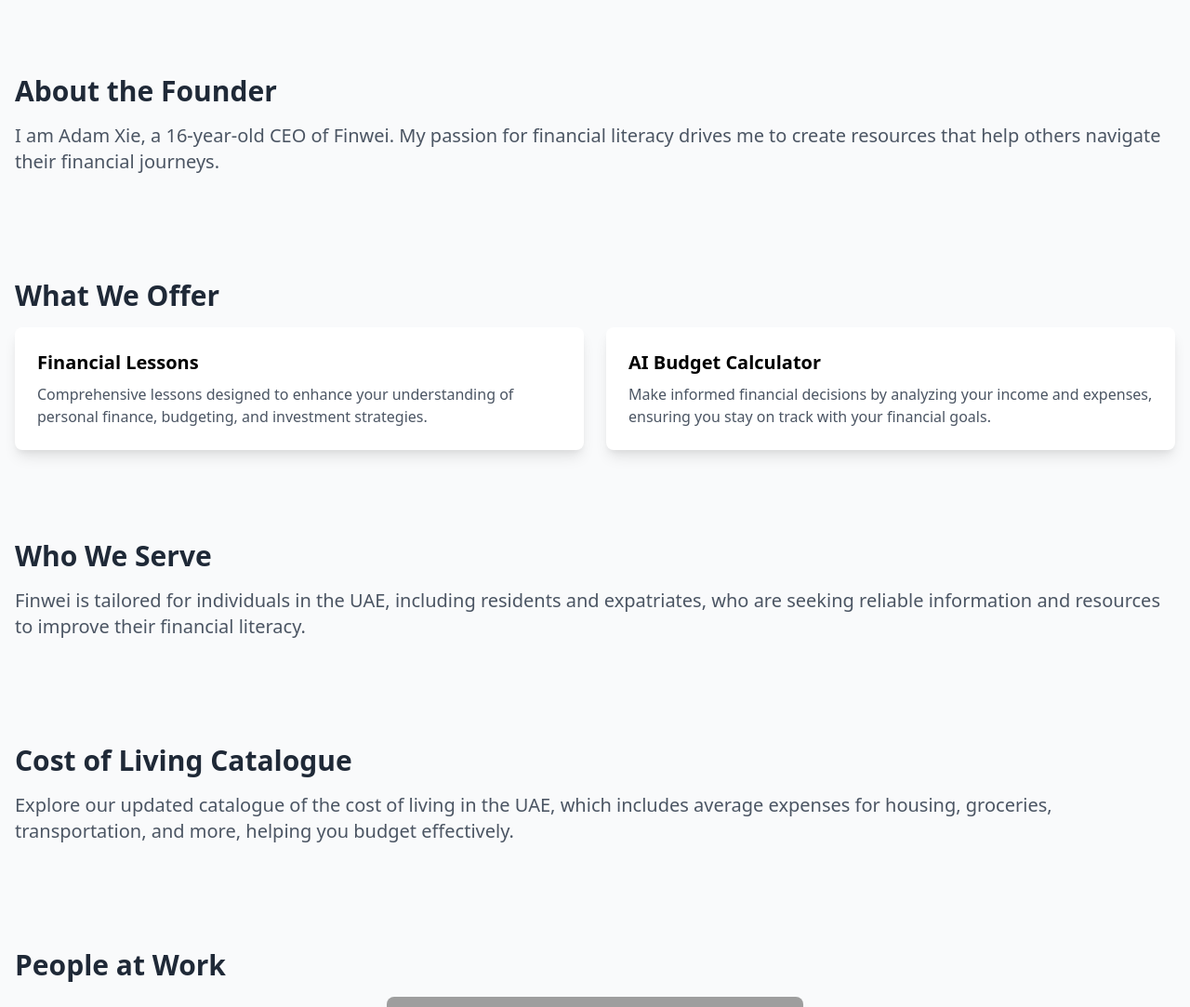
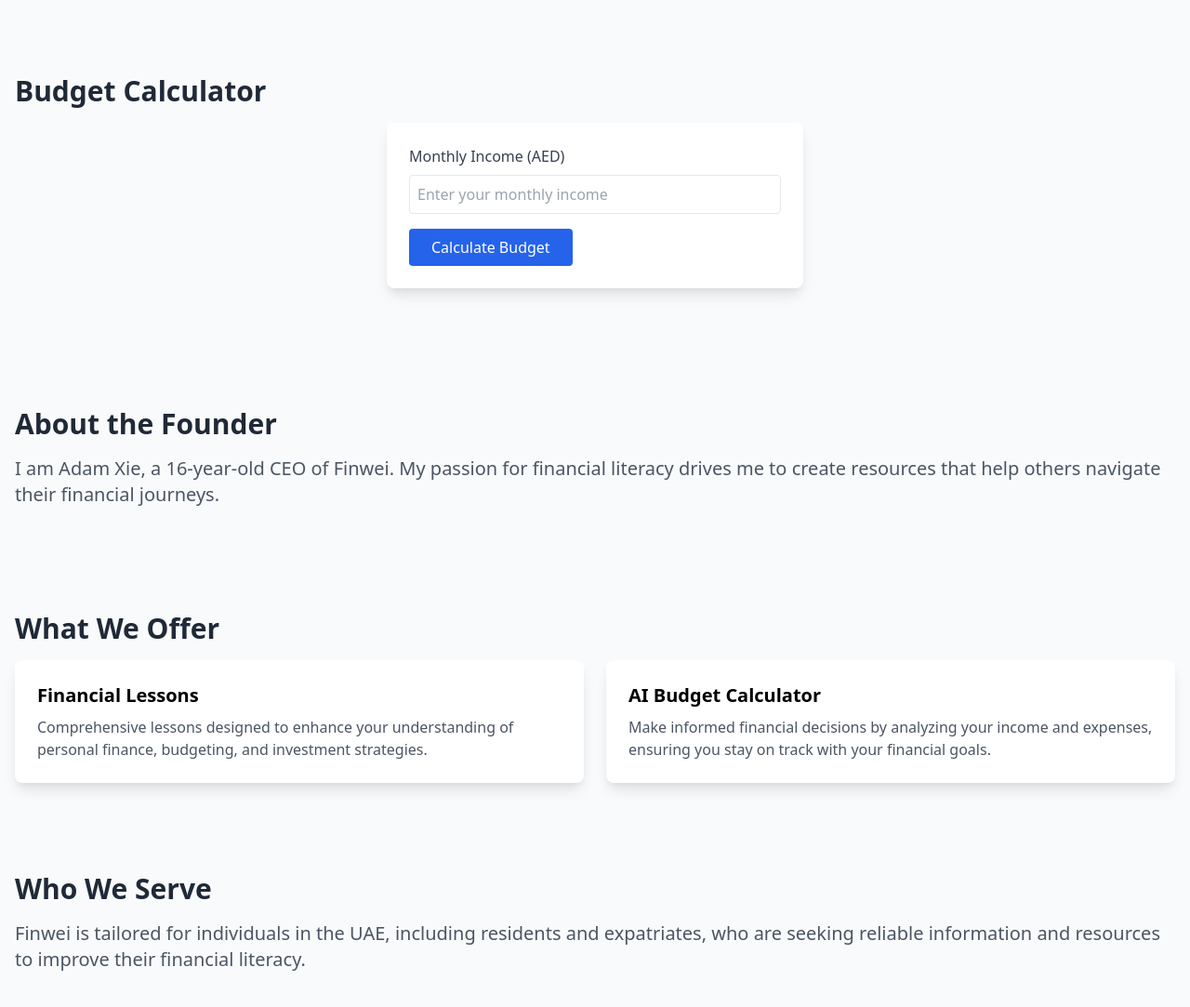
Before and after one commit to AdamXie3/finwei, a Flask app: page / in a window 1280 px wide. Shown: the part 384-1467 px from the top of the page at 93% size. Run offline with Flask 3, Linux system fonts and the light colour scheme; grey boxes are pictures that could not be loaded.

Commit message:
Fix budget calculator input fields and results display

```diff
--- a/templates/index.html
+++ b/templates/index.html
@@ -31,10 +31,35 @@
 
     <main class="container mx-auto p-4 mt-4">
         <section class="py-12">
+            <h3 class="text-3xl font-bold text-gray-800 mb-4">Budget Calculator</h3>
+            <div class="max-w-md mx-auto bg-white rounded-lg shadow-lg p-6 mb-8">
+                <label class="block text-gray-700 mb-2" for="monthly-income">Monthly Income (AED)</label>
+                <input type="number" id="monthly-income" class="w-full p-2 border rounded" placeholder="Enter your monthly income">
+                <button onclick="calculateBudget()" class="bg-blue-600 text-white px-6 py-2 rounded hover:bg-blue-700 mt-4">
+                    Calculate Budget
+                </button>
+                <div id="budget-results" class="mt-6 hidden">
+                    <div class="grid grid-cols-1 md:grid-cols-3 gap-4">
+                        <div class="bg-green-100 p-4 rounded">
+                            <h4 class="font-bold text-green-800">Needs (50%)</h4>
+                            <p id="needs-amount" class="text-2xl text-green-600"></p>
+                        </div>
+                        <div class="bg-blue-100 p-4 rounded">
+                            <h4 class="font-bold text-blue-800">Wants (30%)</h4>
+                            <p id="wants-amount" class="text-2xl text-blue-600"></p>
+                        </div>
+                        <div class="bg-purple-100 p-4 rounded">
+                            <h4 class="font-bold text-purple-800">Savings (20%)</h4>
+                            <p id="savings-amount" class="text-2xl text-purple-600"></p>
+                        </div>
+                    </div>
+                </div>
+            </div>
+        </section>
+        <section class="py-12">
             <h3 class="text-3xl font-bold text-gray-800 mb-4">About the Founder</h3>
             <p class="text-xl text-gray-600 mb-4">I am Adam Xie, a 16-year-old CEO of Finwei. My passion for financial literacy drives me to create resources that help others navigate their financial journeys.</p>
         </section>
-
         <section class="py-12">
             <h3 class="text-3xl font-bold text-gray-800 mb-4">What We Offer</h3>
             <div class="grid grid-cols-1 md:grid-cols-2 gap-6">
@@ -48,17 +73,14 @@
                 </div>
             </div>
         </section>
-
         <section class="py-12">
             <h3 class="text-3xl font-bold text-gray-800 mb-4">Who We Serve</h3>
             <p class="text-xl text-gray-600 mb-4">Finwei is tailored for individuals in the UAE, including residents and expatriates, who are seeking reliable information and resources to improve their financial literacy.</p>
         </section>
-
         <section class="py-12">
             <h3 class="text-3xl font-bold text-gray-800 mb-4">Cost of Living Catalogue</h3>
             <p class="text-xl text-gray-600 mb-4">Explore our updated catalogue of the cost of living in the UAE, which includes average expenses for housing, groceries, transportation, and more, helping you budget effectively.</p>
         </section>
-
         <section class="py-12">
             <h3 class="text-3xl font-bold text-gray-800 mb-4">People at Work</h3>
             <img src="https://example.com/path-to-image.jpg" alt="People working" class="w-full max-w-md mx-auto mb-4 rounded-lg shadow-lg">
```
